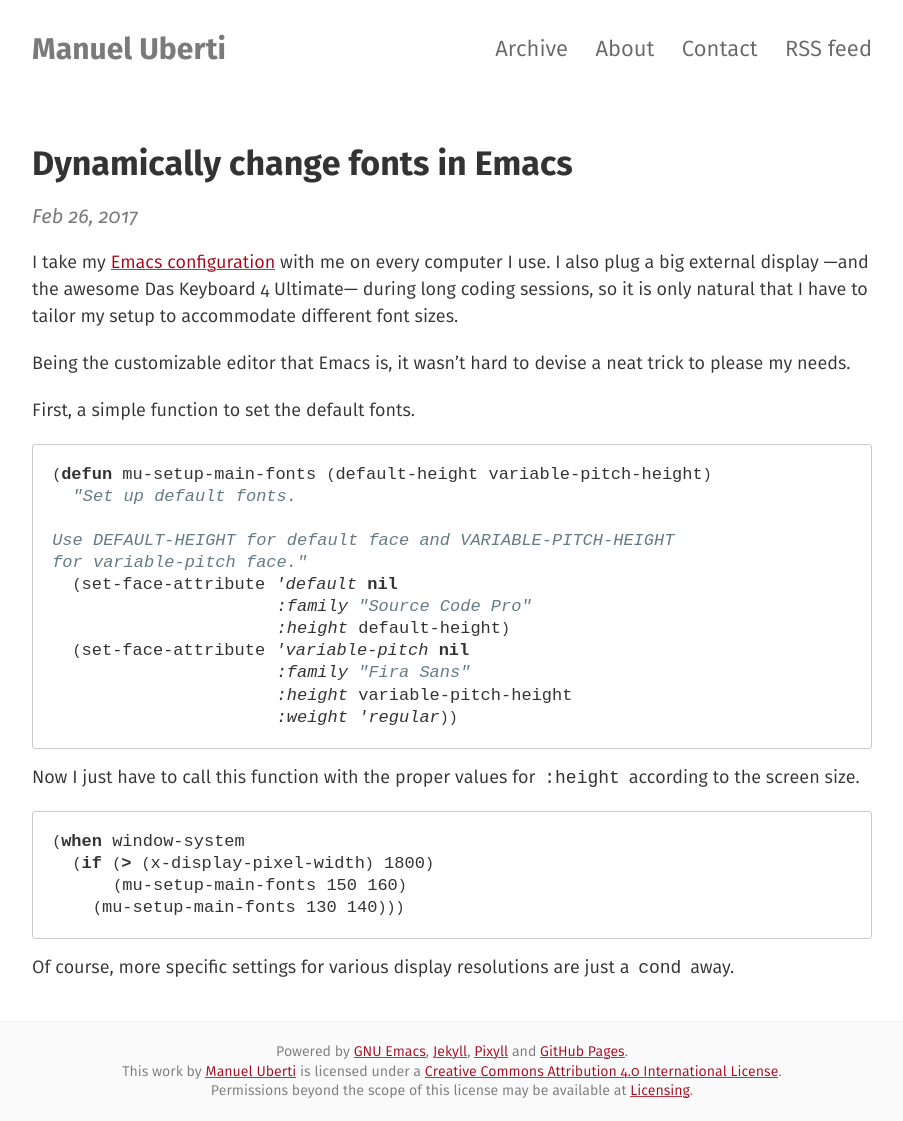
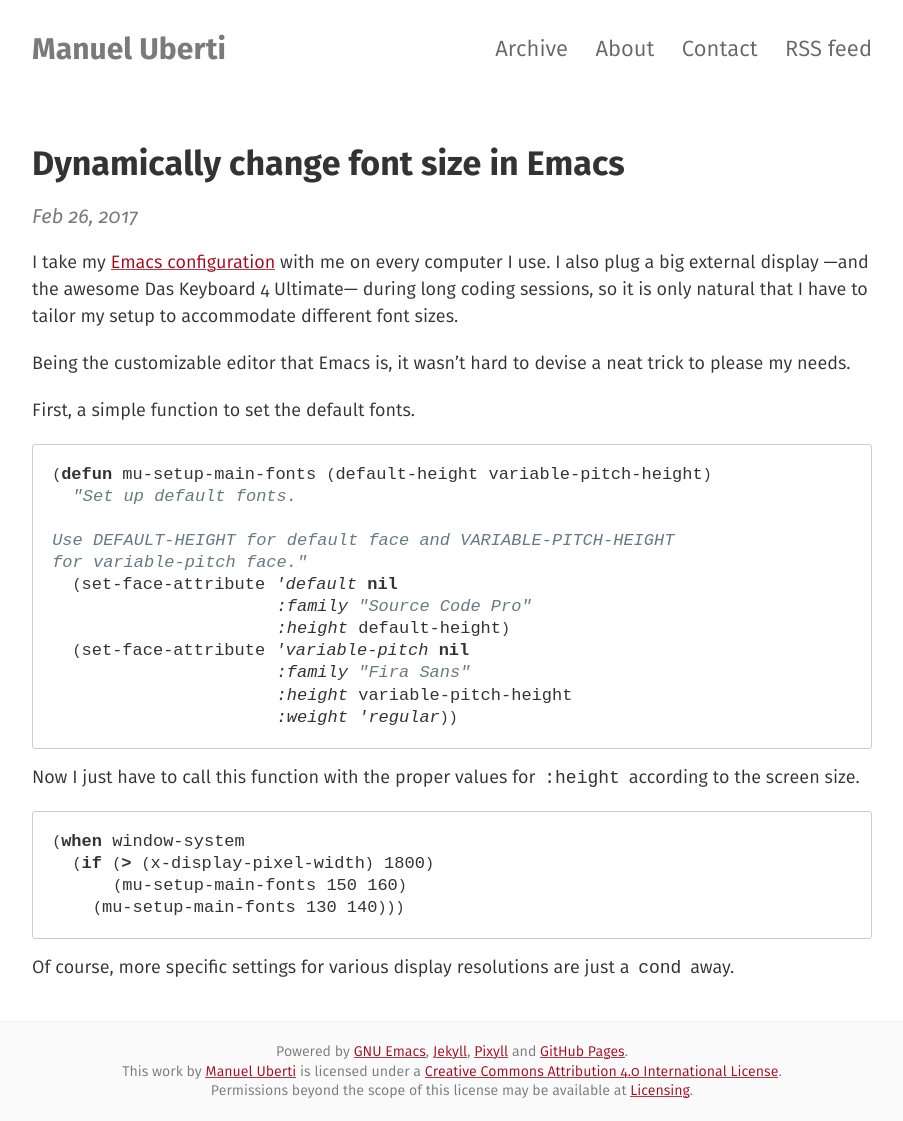
Before and after one commit to manuel-uberti/manuel-uberti.github.io, a Jekyll site: the page built from _posts/2017-02-26-dynamicfonts.md, in a window 1280 px wide. Shown: the whole page, without its empty margins (188-1091 px from the left). Built offline with Jekyll 4.4.1, drawn with Linux system fonts in a browser that asks for light colours; some web fonts are replaced.

Commit message:
Be clearer

```diff
--- a/_posts/2017-02-26-dynamicfonts.md
+++ b/_posts/2017-02-26-dynamicfonts.md
@@ -1,6 +1,6 @@
 ---
 layout:     post
-title:      Dynamically change fonts in Emacs
+title:      Dynamically change font size in Emacs
 date:       2017-02-26
 summary:    How to set font size automatically based on screen resolution.
 categories: emacs
```
